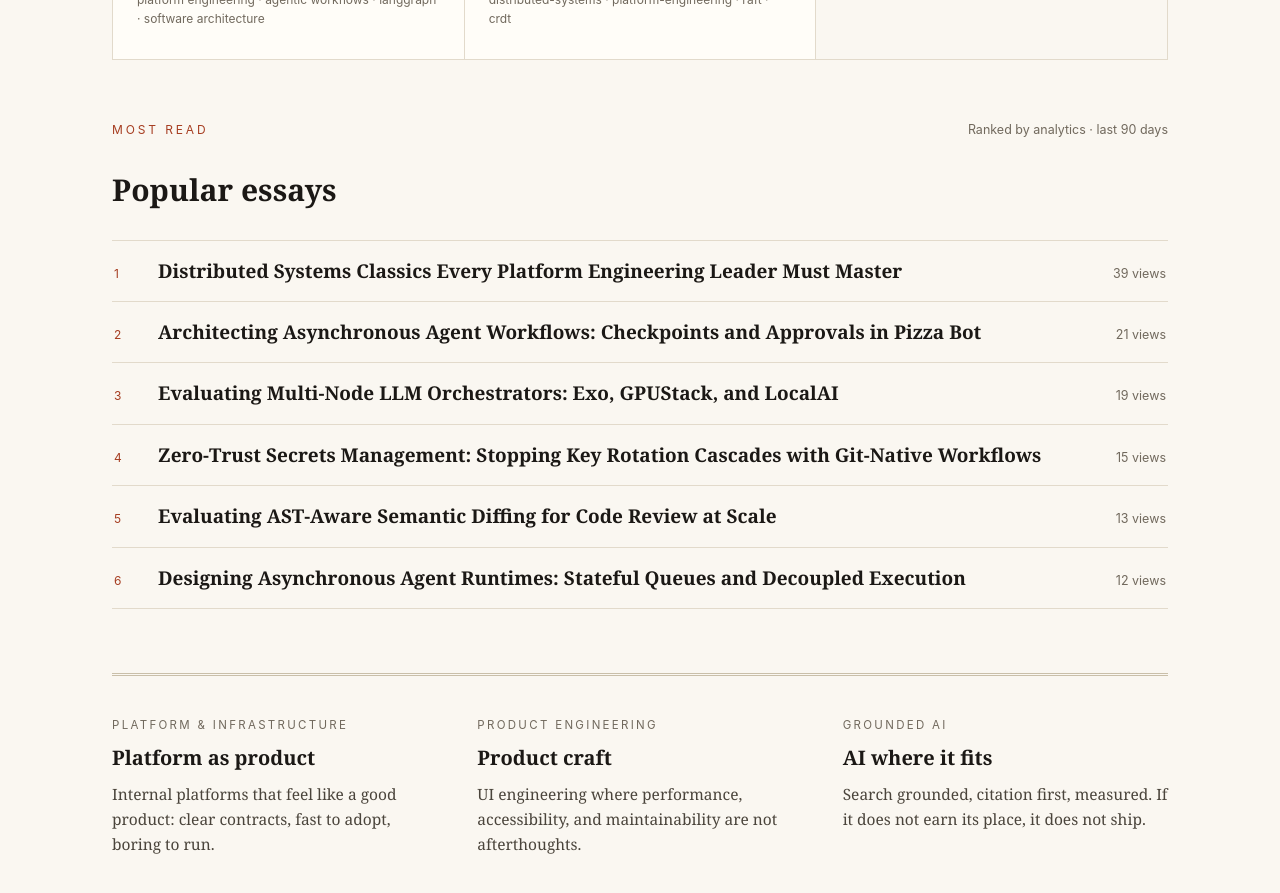
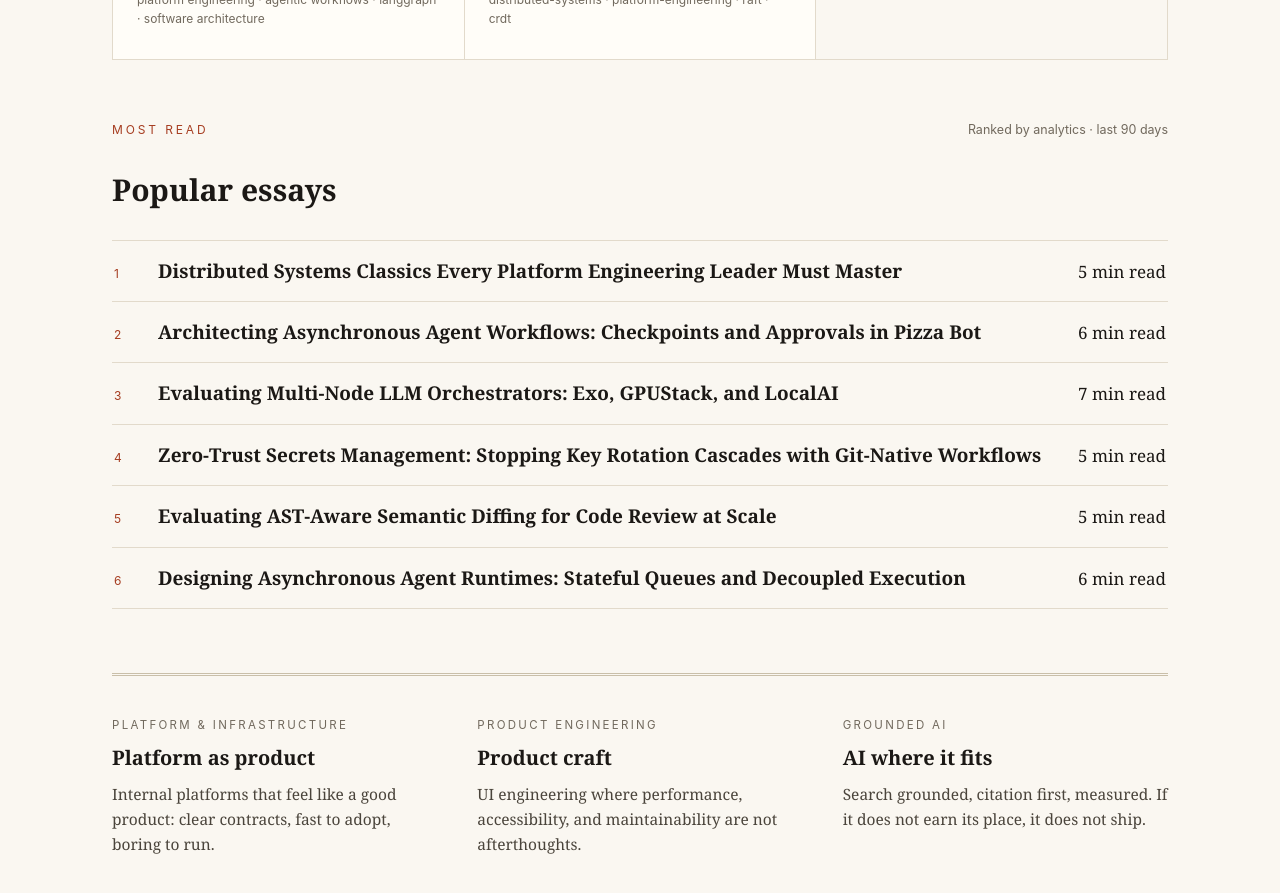
Before and after one commit to rammehta1899/rammehta1899.github.io, a Jekyll site: the page built from index.md, in a window 1280 px wide and 900 px high, scrolled down 2022 px. Shown: the top 893 px of the window. Built offline with Jekyll 4.4.1, drawn with Linux system fonts in a browser that asks for light colours.

Commit message:
Popular essays: show reading time instead of view counts

```diff
--- a/index.md
+++ b/index.md
@@ -77,7 +77,7 @@ description: Ram Mehta — Engineering Leader exploring interesting problems
         <div class="poprow">
           <span class="rank">{{ forloop.index }}</span>
           <a href="{{ p.url | relative_url }}">{{ p.title }}</a>
-          <span class="views">{{ entry.views }} views</span>
+          <span class="readtime">{{ p.content | number_of_words | divided_by: 200 | plus: 1 }} min read</span>
         </div>
       {% endif %}
     {% endfor %}
```
